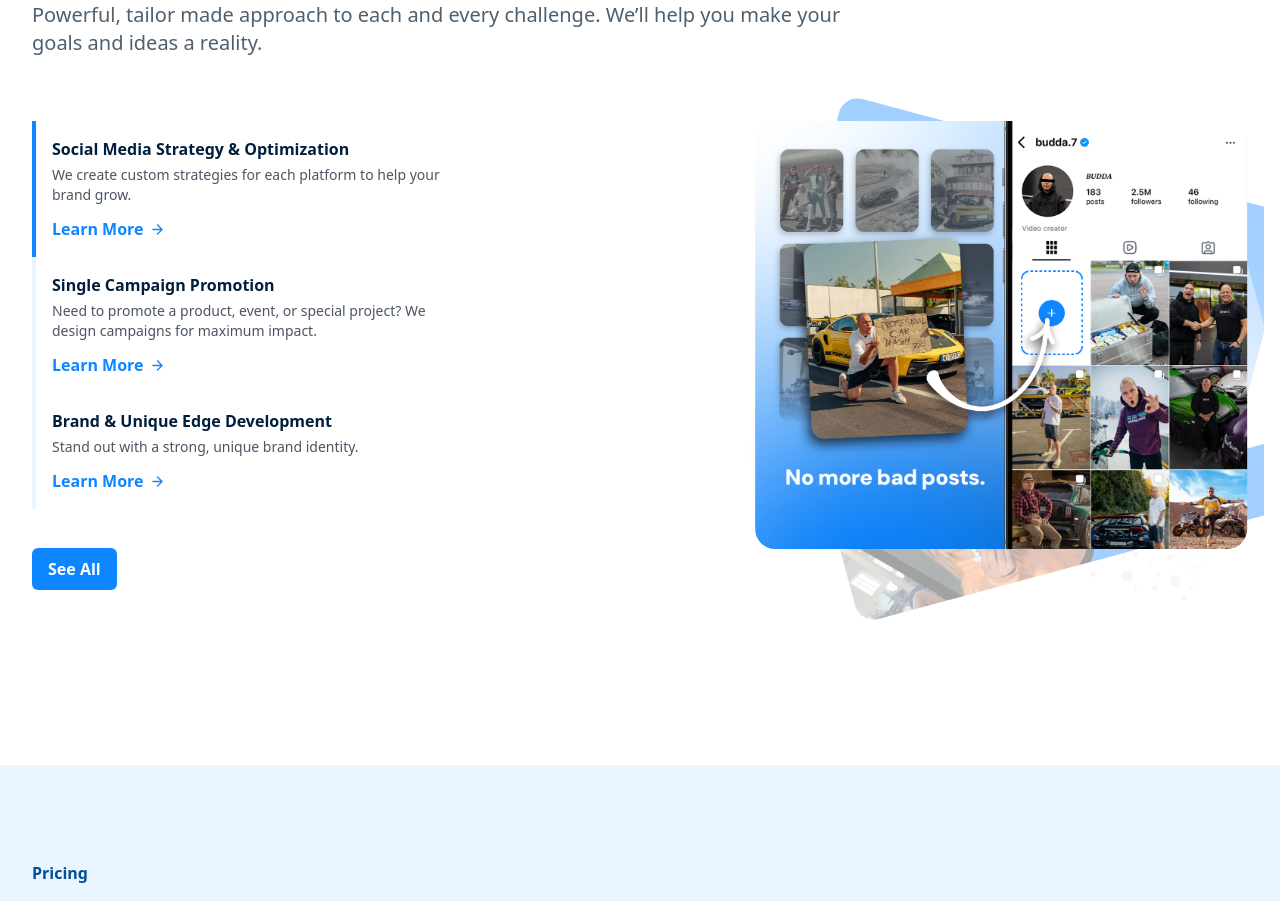
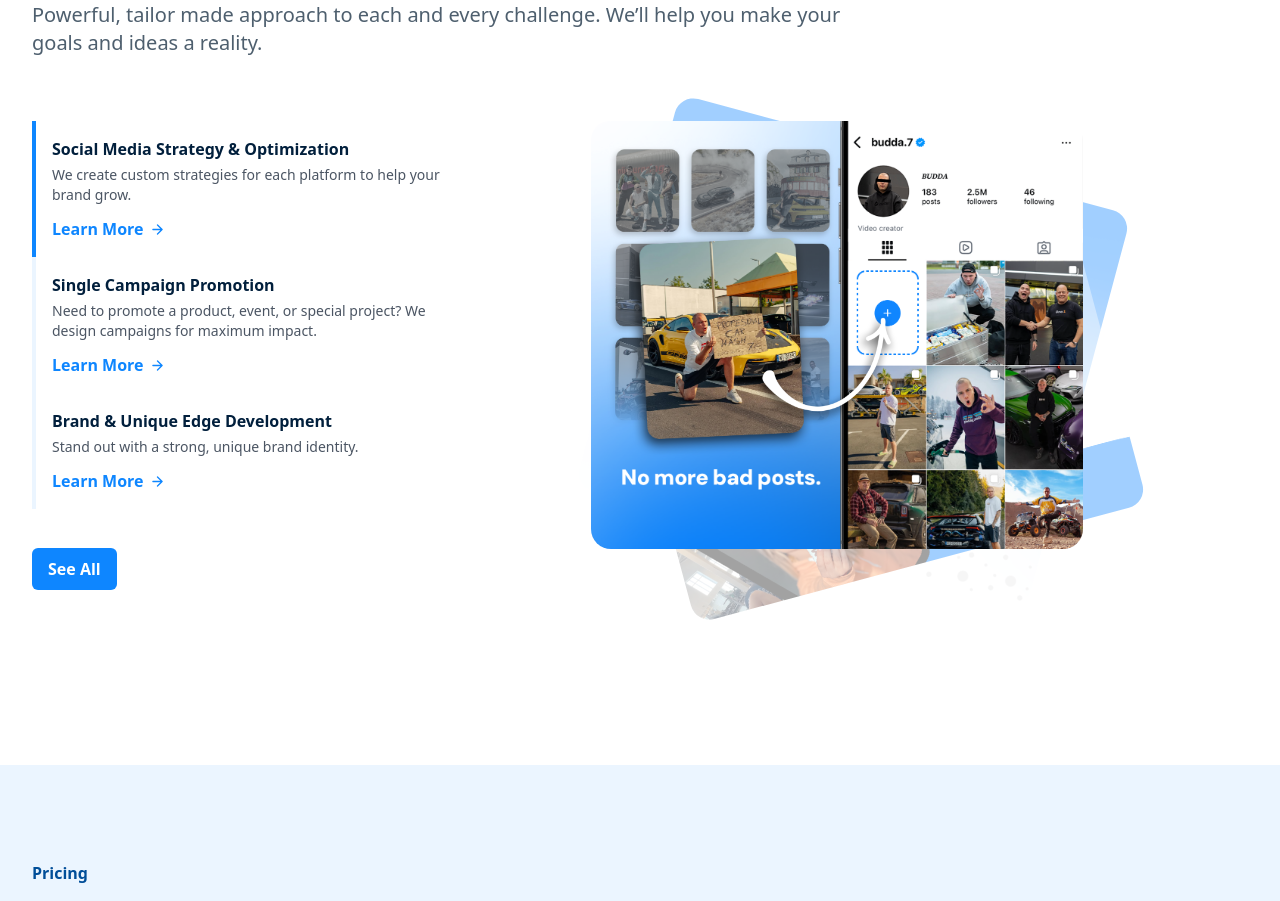
Before and after one commit to KamanDShrestha/rubia-2, a Next.js app: page / in a window 1280 px wide. Shown: the part 4120-5021 px from the top of the page. Built offline with nearby package versions, Linux system fonts and the light colour scheme.

Commit message:
fix: fixed centering of solutions section in home page

```diff
--- a/src/app/components/layout/home/Solutions.tsx
+++ b/src/app/components/layout/home/Solutions.tsx
@@ -50,7 +50,7 @@ const Solutions = () => {
 
       <div className='mt-16 lg:flex lg:flex-row-reverse '>
         {/* Image Stacking with Animation */}
-        <div className='relative lg:w-3/5  h-[528px] lg:ml-[10%] mt-12 lg:mt-0 flex justify-center items-center sm:translate-x-[25%] lg:translate-x-[25%]'>
+        <div className='relative lg:w-3/5  h-[528px] lg:ml-[10%] mt-12 lg:mt-0 flex justify-center items-center sm:translate-x-[25%] lg:translate-x-0'>
           {images.map((src, index) => {
             const isSelected = index === selected;
             const isBehind = index < selected;
```
